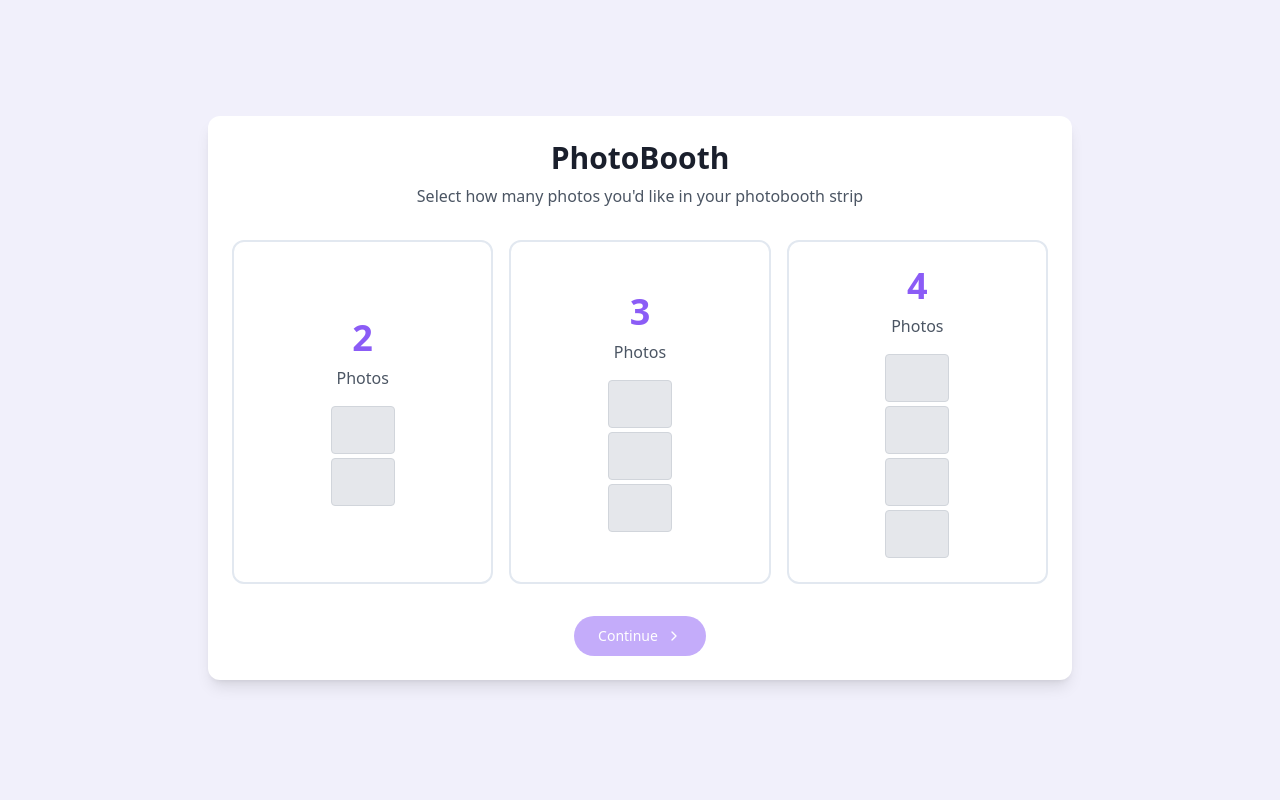
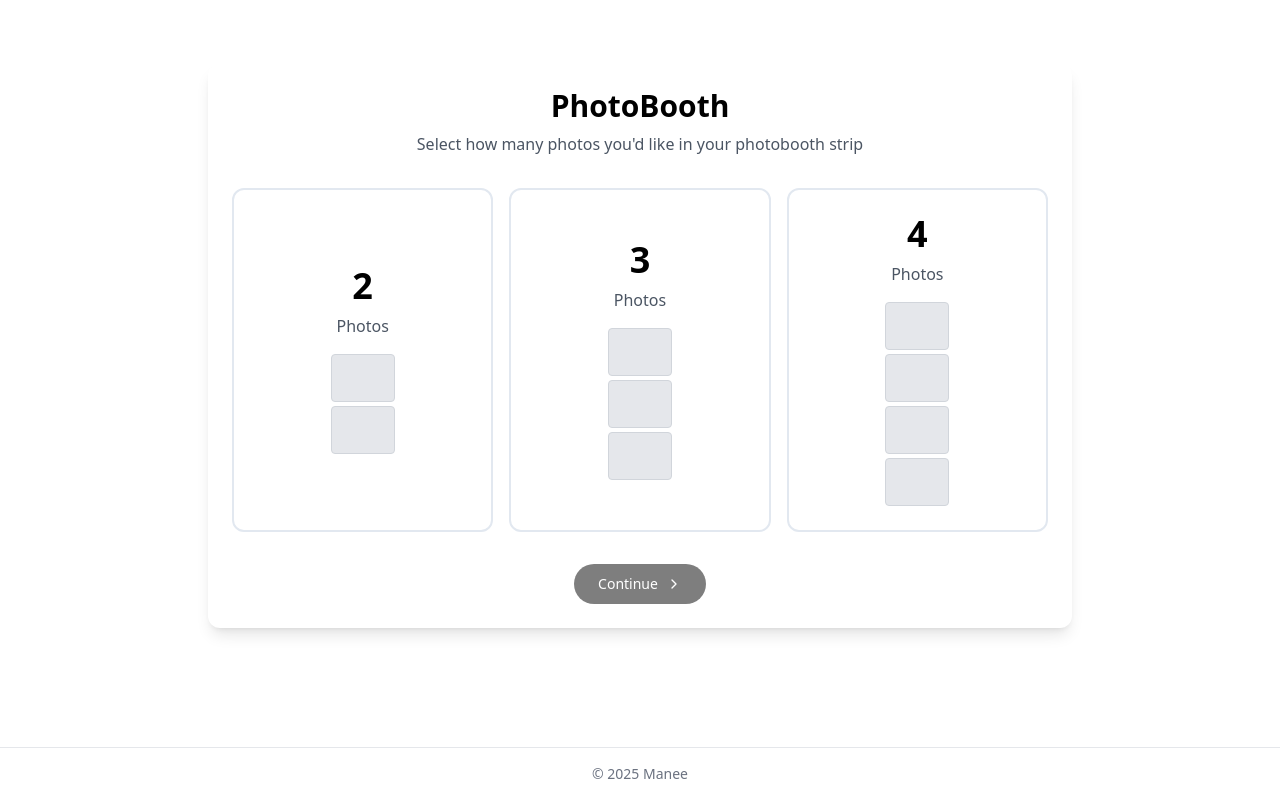
Before and after one commit to maneedasshrestha/Photobooth, a React (Vite) app: page / in a window 1280 px wide. Built offline with nearby package versions, Linux system fonts and the light colour scheme.

Commit message:
Add footer and color scheme changes
Implement a footer with copyright information and a link to manee.com.np. Change the website's color scheme to black and white and add subtle animations.

```diff
--- a/package.json
+++ b/package.json
@@ -45,6 +45,7 @@
     "cmdk": "^1.0.0",
     "date-fns": "^3.6.0",
     "embla-carousel-react": "^8.3.0",
+    "framer-motion": "^12.7.4",
     "input-otp": "^1.2.4",
     "lucide-react": "^0.462.0",
     "next-themes": "^0.3.0",
--- /dev/null
+++ b/src/components/Footer.tsx
@@ -0,0 +1,27 @@
+
+import React from 'react';
+import { motion } from 'framer-motion';
+
+const Footer = () => {
+  return (
+    <motion.footer
+      initial={{ opacity: 0 }}
+      animate={{ opacity: 1 }}
+      transition={{ duration: 0.5 }}
+      className="w-full py-4 mt-8 border-t border-gray-200"
+    >
+      <p className="text-sm text-gray-500 text-center">
+        <a
+          href="https://www.manee.com.np"
+          target="_blank"
+          rel="noopener noreferrer"
+          className="hover:text-gray-700 transition-colors duration-300"
+        >
+          © {new Date().getFullYear()} Manee
+        </a>
+      </p>
+    </motion.footer>
+  );
+};
+
+export default Footer;
--- a/src/pages/Index.tsx
+++ b/src/pages/Index.tsx
@@ -1,12 +1,15 @@
+
 import React from "react";
 import PhotoBooth from "../components/PhotoBooth/PhotoBooth";
+import Footer from "../components/Footer";
 
 const Index = () => {
   return (
-    <div className="min-h-screen flex items-center justify-center bg-photobooth-background">
-      <div className="w-full max-w-4xl px-4 py-8 md:py-12">
+    <div className="min-h-screen flex flex-col items-center justify-between bg-white">
+      <div className="w-full max-w-4xl px-4 py-8 md:py-12 flex-grow">
         <PhotoBooth />
       </div>
+      <Footer />
     </div>
   );
 };
--- a/tailwind.config.ts
+++ b/tailwind.config.ts
@@ -53,11 +53,11 @@ export default {
 					foreground: 'hsl(var(--card-foreground))'
 				},
         photobooth: {
-          primary: '#8B5CF6',
-          secondary: '#D6BCFA',
-          accent: '#F97316',
-          background: '#F1F0FB',
-          dark: '#1A1F2C',
+          primary: '#000000',
+          secondary: '#333333',
+          accent: '#666666',
+          background: '#FFFFFF',
+          dark: '#000000',
           light: '#FFFFFF',
         },
 				sidebar: {
```
Also changed, not shown: 1 other file (tests, documents, lock files or other folders).
